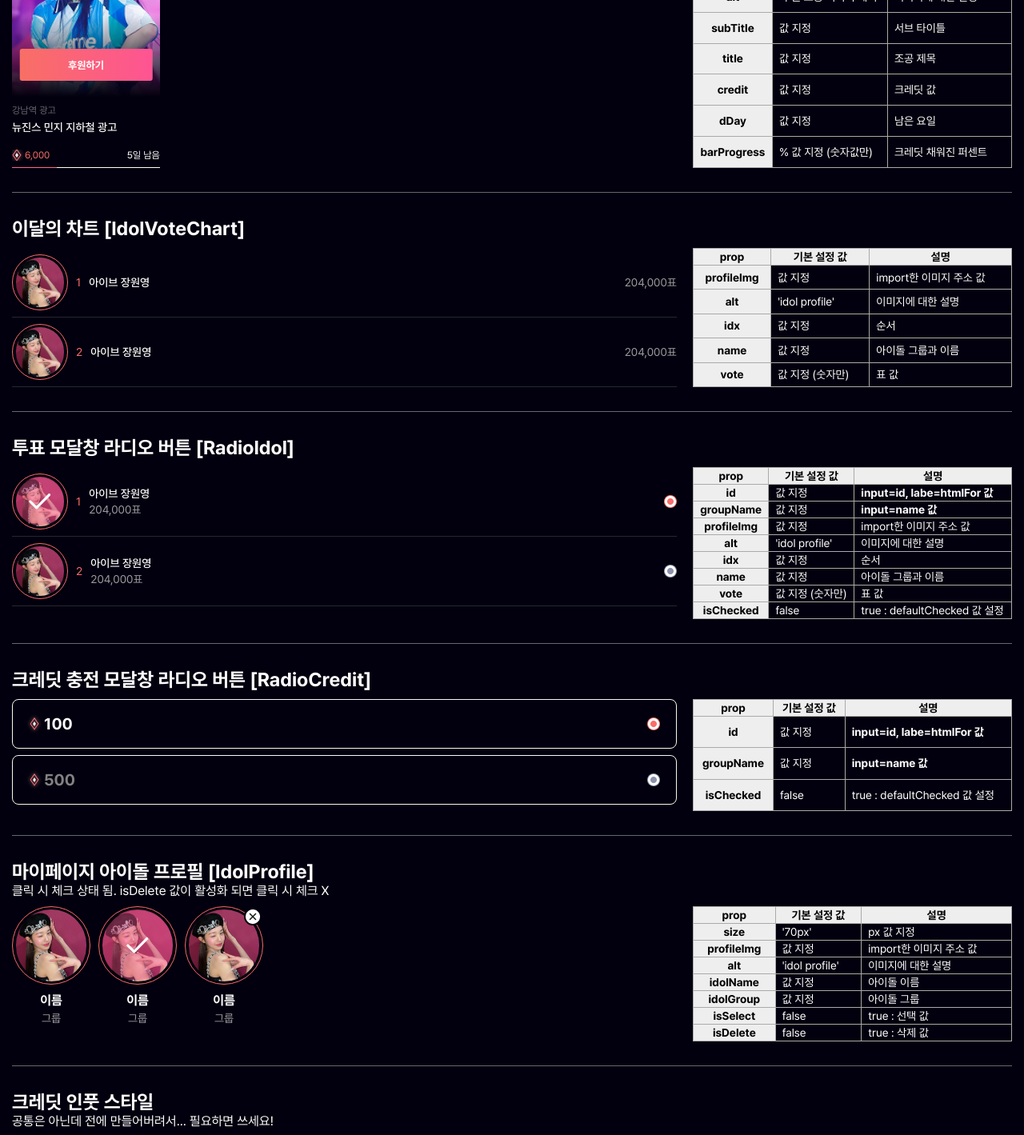
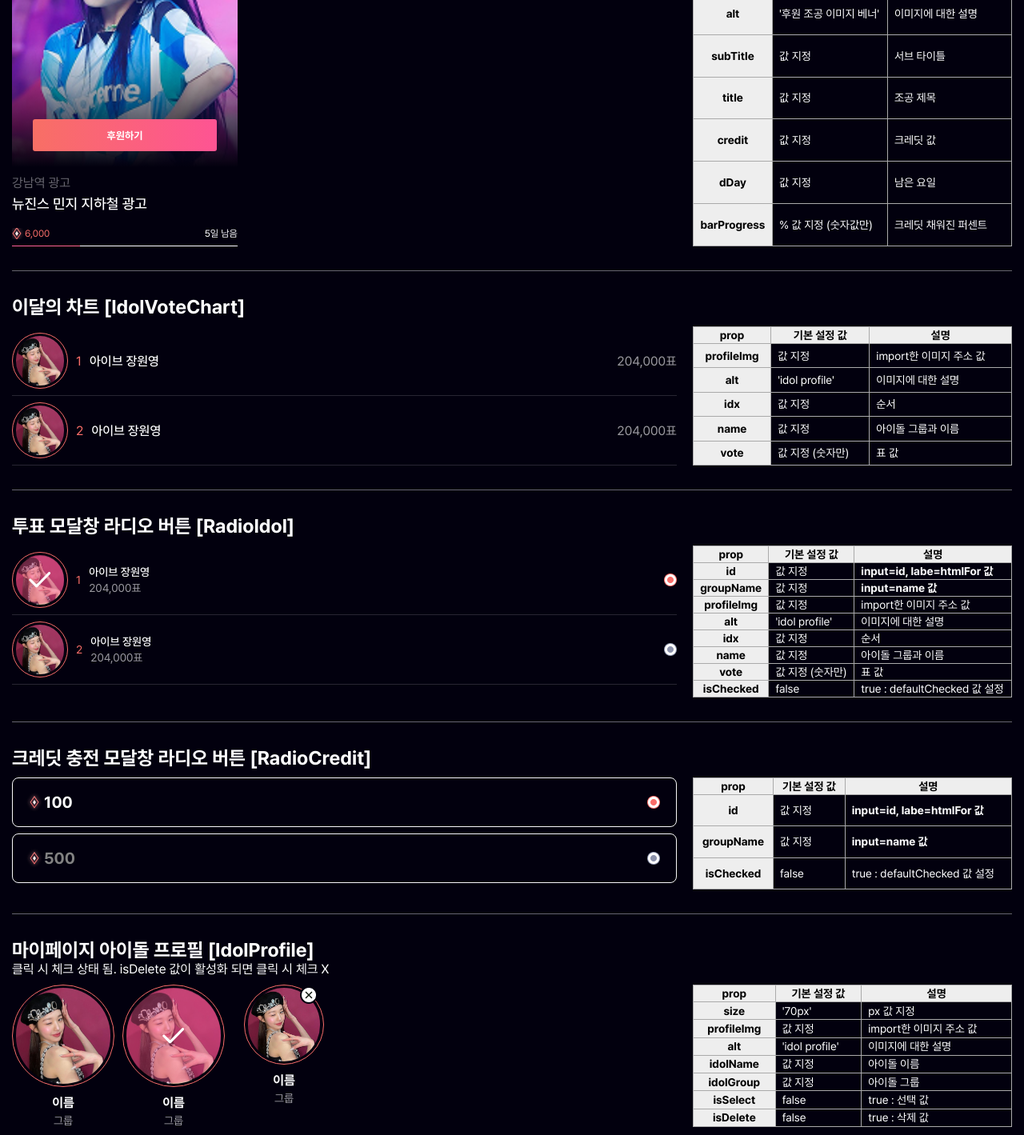
Before and after one commit to Codeit-FE16-team8/Idolz, a React (Vite) app: page /common in a window 1280 px wide. Shown: the part 800-2219 px from the top of the page at 80% size. Built offline with nearby package versions, Linux system fonts and the light colour scheme.

Commit message:
Design : 반응형 미디어 추가

```diff
--- a/src/Common.jsx
+++ b/src/Common.jsx
@@ -551,7 +551,7 @@ function Common() {
               isDelete={false}
             />
             <IdolProfile
-              size="98px"
+              size="70px"
               profileImg={IdolImg}
               alt="이미지1"
               idolName="이름"
--- a/src/components/IdolProfile.jsx
+++ b/src/components/IdolProfile.jsx
@@ -12,9 +12,8 @@ function IdolProfile({ size = '70px', profileImg, alt, idolName, idolGroup, isSe
     <div
       onClick={handleToggle}
       className={`${isDelete ? 'idol__profile--delete' : false} idol__profile`}
-      style={{ width: size }}
+      style={{ '--profile-size': size }}
     >
-      {/* <IdolProfileImage size={size} img={profileImg} alt={alt} isSelect={isDelete ? '' : isCheck} /> */}
       <IdolProfileImage size={size} img={profileImg} alt={alt} {...(!isDelete && { isSelect: isCheck })} />
       <div className="idol--name">{idolName}</div>
       <div className="idol--group">{idolGroup}</div>
--- a/src/components/IdolProfileImage.jsx
+++ b/src/components/IdolProfileImage.jsx
@@ -2,10 +2,7 @@ function IdolProfileImage({ size = '70px', img, alt = 'idol profile', isSelect =
   const imgAlt = typeof alt !== 'string' || alt.trim() === '' ? 'idol profile' : alt;
 
   return (
-    <div
-      className={`${isSelect ? 'idol__img--select' : ''} ${className} idol__img`}
-      style={{ width: size, height: size }}
-    >
+    <div className={`${isSelect ? 'idol__img--select' : ''} ${className} idol__img`} style={{ '--profile-size': size }}>
       <img src={img} alt={imgAlt} />
     </div>
   );
--- a/src/styles/common.css
+++ b/src/styles/common.css
@@ -141,10 +141,6 @@ input[type="radio"]:checked + label .radio-icon {
   background: url(../assets/images/Checked_True.png) no-repeat;
 }
 
-/* .radio__idol {
-  border-bottom: 1px solid rgb(255, 255, 255, 0.1);
-} */
-
 .radio__idol .radio-icon{
   margin-left: auto;
 }
@@ -206,6 +202,8 @@ input[type="radio"]:checked + label .radio-icon {
 
 /* 기본 아이돌 프로필 */
 .idol__img {
+  width: var(--profile-size);
+  height: var(--profile-size);
   position: relative;
   background-color: transparent;
   border: 1px solid var(--color-orange-F96D69);
@@ -238,6 +236,7 @@ input[type="radio"]:checked + label .radio-icon {
 }
 
 .idol__profile {
+  width: var(--profile-size);
   display: flex;
   flex-direction: column;
   align-items: center;
@@ -262,8 +261,8 @@ input[type="radio"]:checked + label .radio-icon {
 .idol__profile--delete::after {
   content: "";
   position: absolute;
-  top: 2px;
-  right: -6px;
+  top: 0px;
+  right: -8px;
   width: 30px;
   height: 30px;
   background-image: url(../assets//images/ic_delete.png);
@@ -382,9 +381,6 @@ input[type="radio"]:checked + label .radio-icon {
   /* transition: width 0.3s ease; */
 }
 
-
-
-
 table, th, td {
   font-size: var(--font-size-base);
   border: 1px solid #aaa;
@@ -399,3 +395,52 @@ th {
   background-color: #eee;
   color: black;
 }
+
+/*** 반응형 ***/
+/* 타블렛 (768px~) */
+@media (min-width: 768px) {
+
+  /* 후원 조공 */
+  .idol__sponsor {
+    width: 282px;
+    min-width: 282px;
+  }
+
+  .sponsor__imgBtn {
+    height: 293px;
+  }
+
+  .sponsor__subTitle {
+    font-size: var(--font-size-md	);
+  }
+
+  .sponsor__title {
+    font-size: var(--font-size-lg);
+  }
+
+  /* 아이돌 프로필 */
+  .idol__profile {
+    width: 128px;
+  }
+
+  .idol__profile .idol__img {
+    width: 128px;
+    height: 128px;
+  }
+
+  .idol__profile--delete .idol__img {
+    width: 100px;
+    height: 100px;
+  }
+  .idol__profile--delete::after {
+    top: 2px;
+    right: 14px;
+  }
+}
+
+/* 테스크탑 (1200px~) */
+@media (min-width: 1200px) {
+  .idol__chartItems {
+    font-size: var(--font-size-md);
+  }
+}
```
